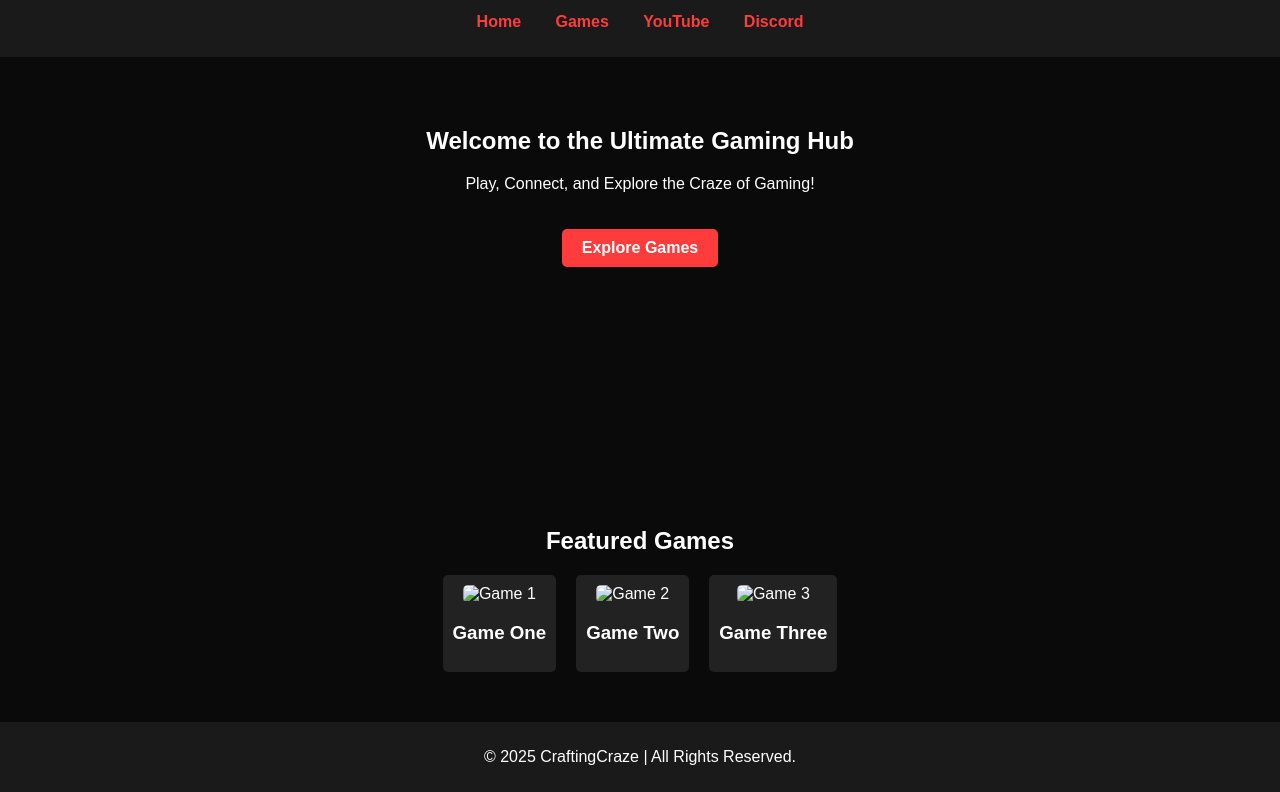
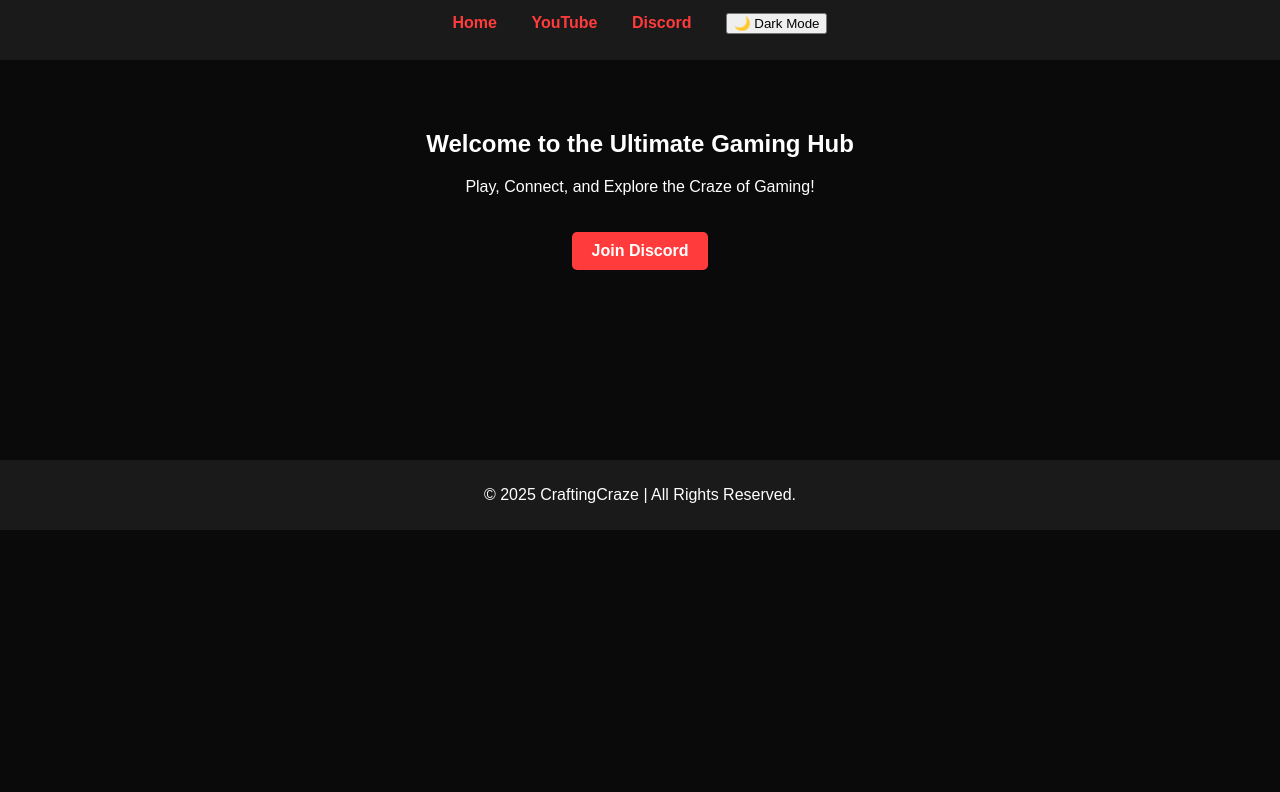
Before and after one commit to Mehetab1234/craftingcraze, a plain HTML site: page Index.html in a window 1280 px wide. Shown: the part 41-833 px from the top of the page. After the commit the page ends 800 px from the top, so only its background shows below. Drawn offline with Linux system fonts and the light colour scheme.

Commit message:
Update Index.html

```diff
--- a/Index.html
+++ b/Index.html
@@ -15,9 +15,9 @@
         <nav>
             <ul>
                 <li><a href="#home">Home</a></li>
-                <li><a href="#games">Games</a></li>
-                <li><a href="https://youtube.com" target="_blank">YouTube</a></li>
-                <li><a href="https://discord.com" target="_blank">Discord</a></li>
+                <li><a href="https://youtube.com/@crafting_craze_gaming?si=lMAVl1suTJQWAQoF" target="_blank">YouTube</a></li>
+                <li><a href="https://discord.gg/vrCzfTyj4g" target="_blank">Discord</a></li>
+                <li><button id="mode-toggle">🌙 Dark Mode</button></li>
             </ul>
         </nav>
     </header>
@@ -26,26 +26,7 @@
     <section id="home">
         <h2>Welcome to the Ultimate Gaming Hub</h2>
         <p>Play, Connect, and Explore the Craze of Gaming!</p>
-        <a href="#games" class="btn">Explore Games</a>
-    </section>
-
-    <!-- Game Showcase -->
-    <section id="games">
-        <h2>Featured Games</h2>
-        <div class="game-gallery">
-            <div class="game">
-                <img src="game1.jpg" alt="Game 1">
-                <h3>Game One</h3>
-            </div>
-            <div class="game">
-                <img src="game2.jpg" alt="Game 2">
-                <h3>Game Two</h3>
-            </div>
-            <div class="game">
-                <img src="game3.jpg" alt="Game 3">
-                <h3>Game Three</h3>
-            </div>
-        </div>
+        <a href="https://discord.gg/vrCzfTyj4g" class="btn" target="_blank">Join Discord</a>
     </section>
 
     <!-- Footer -->
```
